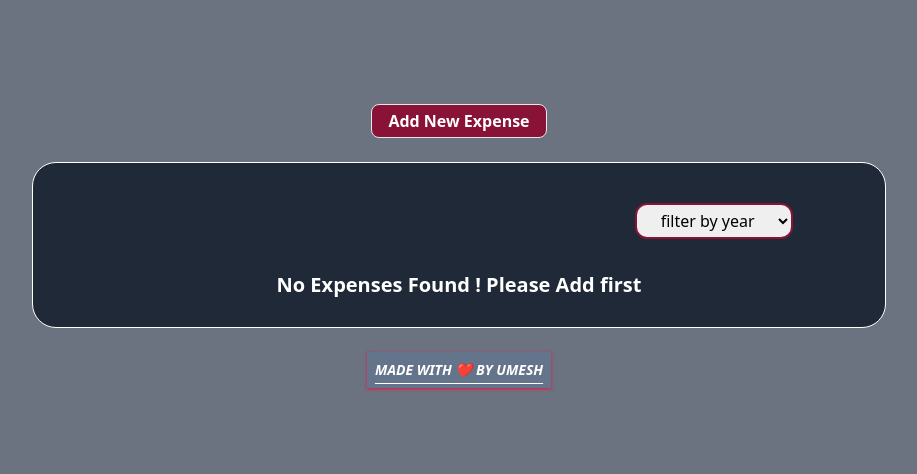
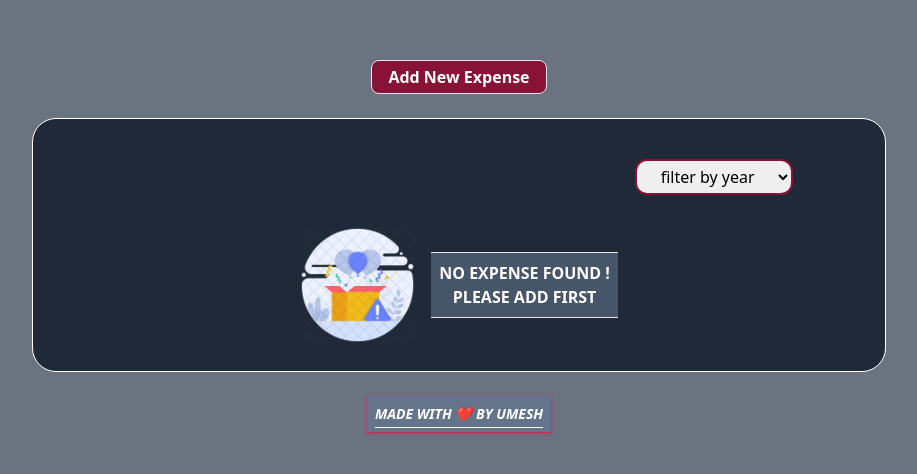
Before and after one commit to up-the-dev/TrackXpenses, a React (Create React App) app: page / in a window 1280 px wide. Shown: the part 154-628 px from the top of the page, without its empty margins (181-1098 px from the left). Built offline with nearby package versions, Linux system fonts and the light colour scheme.

Commit message:
minor changes before build

```diff
--- a/public/index.html
+++ b/public/index.html
@@ -3,7 +3,7 @@
 
 <head>
   <meta charset="utf-8" />
-  <link rel="icon" href="%PUBLIC_URL%/favicon.ico" />
+  <link rel="icon" href="%PUBLIC_URL%/logo192.png" />
   <meta name="viewport" content="width=device-width, initial-scale=1" />
   <meta name="theme-color" content="#000000" />
   <meta name="description" content="Web site created using create-react-app" />
@@ -22,7 +22,7 @@
       work correctly both with client-side routing and a non-root public URL.
       Learn how to configure a non-root public URL by running `npm run build`.
     -->
-  <title>React App</title>
+  <title>ExpenseTracker</title>
 </head>
 
 <body>
--- a/src/Components/Chart/Chart.js
+++ b/src/Components/Chart/Chart.js
@@ -5,7 +5,7 @@ const Chart = (props) => {
     const totalMaximum = Math.max(...dataPointValues);
 
     return (
-        <div className=' p-1 border-2 rounded-md bg-rose-300 text-center flex justify-around h-40'>
+        <div className=' p-3 border-2 rounded-md bg-rose-300 text-center flex justify-around h-40'>
             {props.dataPoints.map((dataPoint) => (
                 <ChartBar
                     key={dataPoint.label}
--- a/src/Components/ExpensesCart/ExpenseItem.js
+++ b/src/Components/ExpensesCart/ExpenseItem.js
@@ -26,7 +26,6 @@ export const ExpenseItem = (props) => {
             delete _expenses[year]
         }
         setExpenses(_expenses)
-
     }
 
     return (
--- a/src/Components/ExpensesCart/Expenses.js
+++ b/src/Components/ExpensesCart/Expenses.js
@@ -21,7 +21,8 @@ export const Expenses = () => {
                 })
             }
             {filterExpense.length === 0 ?
-                <p className="text-center text-white text-xl font-semibold">No Expenses Found !  Please Add first</p> :
+                <div className="flex items-center justify-center gap-4"><img src="notFound.png" className="w-1/6" alt="ExpenseNotAvailable" />
+                    <p className="text-center text-white text-md bg-slate-600 p-2 border-y font-semibold">NO EXPENSE FOUND !<br />  PLEASE ADD FIRST</p> </div> :
                 filterExpense.map((Exp) => {
                     return Exp[1].map((e) => {
                         return < ExpenseItem key={e.id} Expense={e} />;
```
Also changed, not shown: public/logo192.png, public/notFound.png (added).
